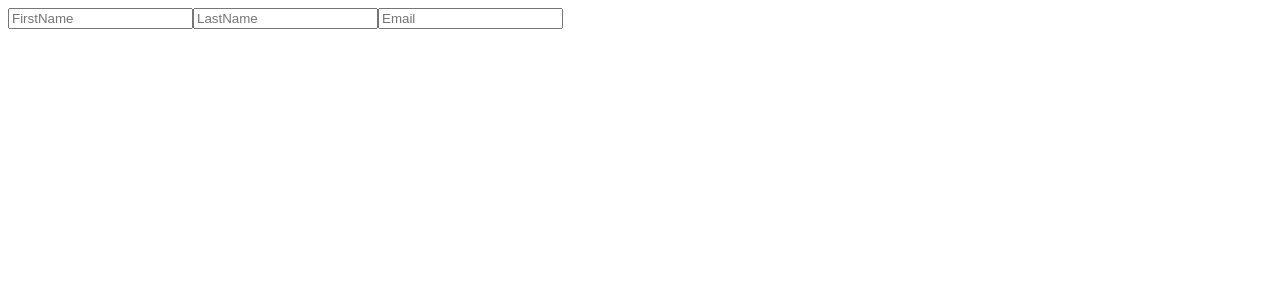
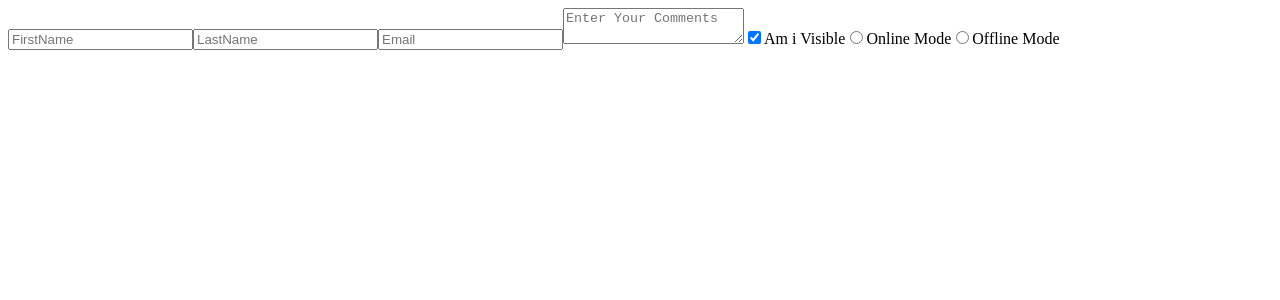
Before and after one commit to sparshyadav/React-Basics, a React (Create React App) app in the folder fromapp/: page / in a window 1280 px wide. Shown: the top 300 px of the page. Built offline with nearby package versions, Linux system fonts and the light colour scheme.

Commit message:
Creating a form using React

```diff
--- a/fromapp/src/App.js
+++ b/fromapp/src/App.js
@@ -1,18 +1,24 @@
+import { isVisible } from '@testing-library/user-event/dist/utils';
 import './App.css';
 import React, { useState } from 'react';
 
 function App() {
-  const [formData, setFormData] = useState({ firstName: "", lastName: "", email: "" });
+  const [formData, setFormData] = useState({ firstName: "", lastName: "", email: "", comments: "", isVisible: true, mode:"" });
 
 
   function changeHandler(event) {
+    const {name, value, checked, type}=event.target;
     setFormData(prevFormData => {
       return {
         ...prevFormData,
-        [event.target.name]: event.target.value
+        [name]:type==='checkbox'?checked:value
+
       }
     });
-    console.log(formData.firstName);
+    // console.log(formData.firstName);
+    // console.log(formData.lastName);
+    // console.log(formData.email);
+    console.log(formData);
   }
 
   return (
@@ -21,6 +27,13 @@ function App() {
         <input type='text' placeholder='FirstName' name='firstName' onChange={changeHandler} value={formData.firstName} />
         <input type='text' placeholder='LastName' name='lastName' onChange={changeHandler} value={formData.lastName} />
         <input type='email' placeholder='Email' name='email' onChange={changeHandler} value={formData.email} />
+        <textarea placeholder='Enter Your Comments' name='comments' onChange={changeHandler} value={formData.comments} />
+        <input type='checkbox' id='isVisible' onChange={changeHandler} checked={formData.isVisible} name='isVisible' />
+        <label htmlFor='isVisible'>Am i Visible</label>
+        <input type='radio' onChange={changeHandler} name='mode' value='Online Mode' id='Online Mode' />
+        <label htmlFor='Online Mode'>Online Mode</label>
+        <input type='radio' onChange={changeHandler} name='mode' value='Offline Mode' id='Offline Mode' />
+        <label htmlFor='Online Mode'>Offline Mode</label>
       </form>
     </div>
   );
```
